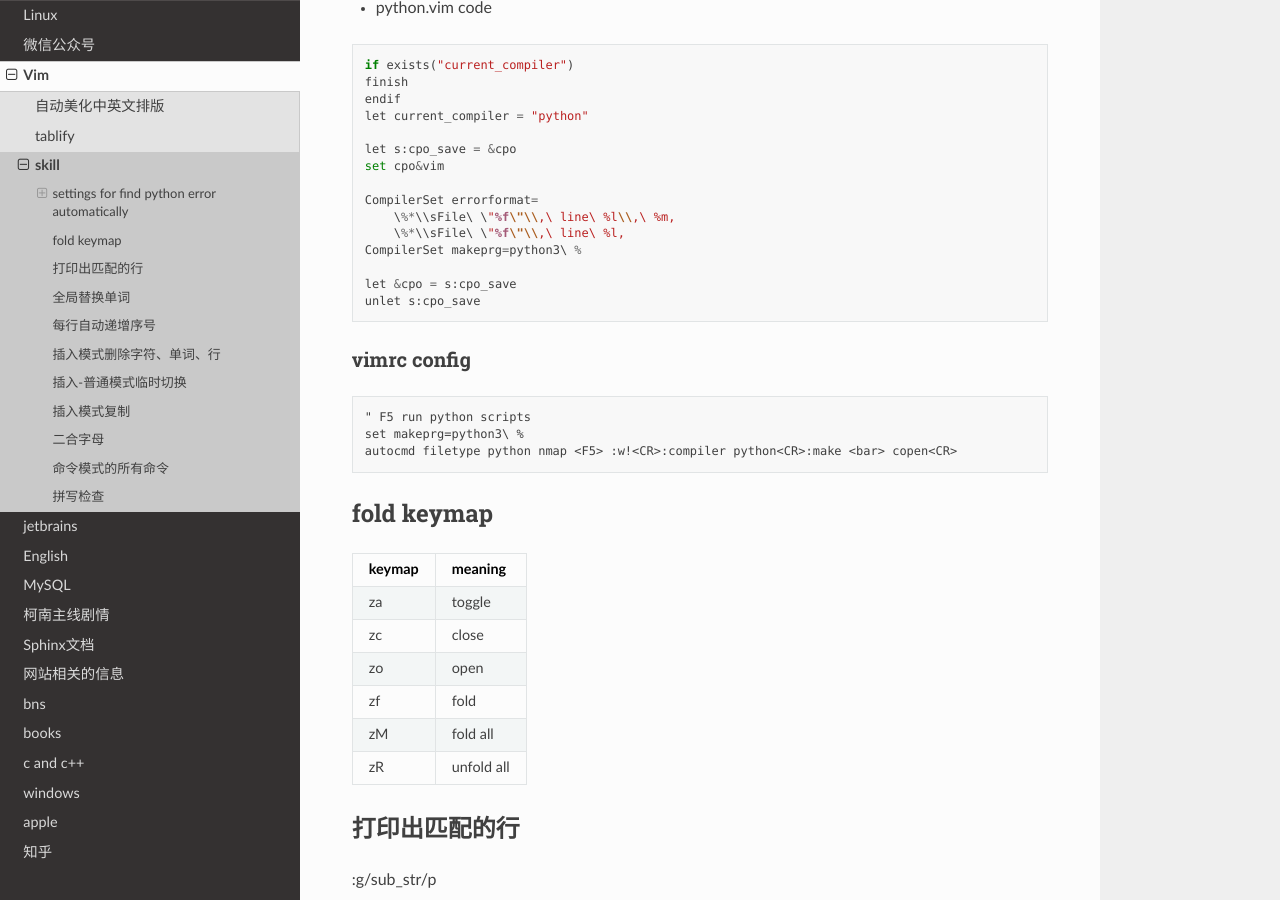
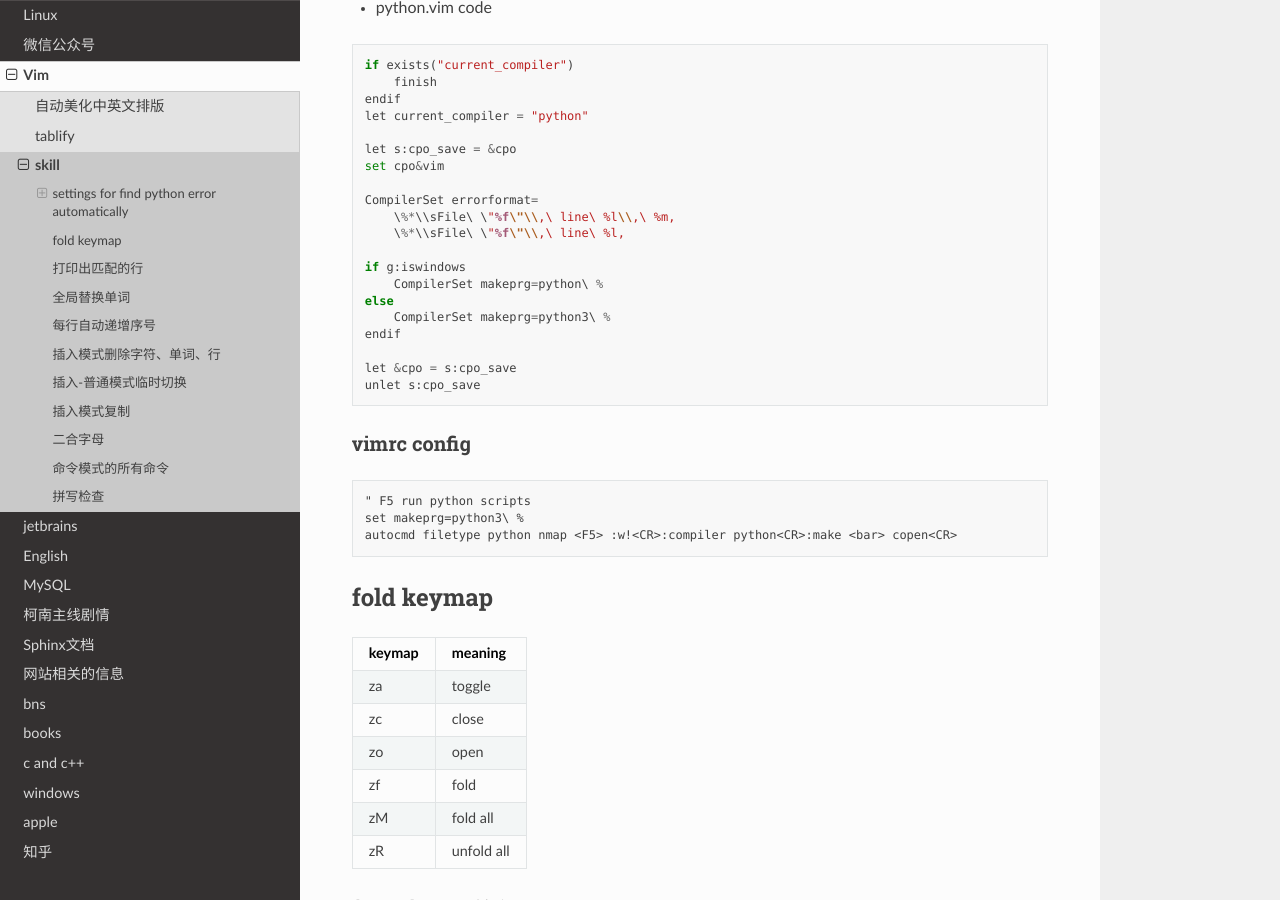
Before and after one commit to otfsenter/idlepig, a Sphinx documentation site: the page built from source/vim/skill.rst, in a window 1280 px wide and 900 px high, scrolled down 480 px. Built offline with Sphinx 7.4.7 and the Read the Docs theme 2.0.0, drawn with Linux system fonts in a browser that asks for light colours.

Commit message:
python find error auto 2

```diff
--- a/source/vim/skill.rst
+++ b/source/vim/skill.rst
@@ -29,7 +29,7 @@ custom python compiler
 .. code-block:: python
 
     if exists("current_compiler")
-    finish
+        finish
     endif
     let current_compiler = "python"
 
@@ -39,7 +39,12 @@ custom python compiler
     CompilerSet errorformat=
         \%*\\sFile\ \"%f\"\\,\ line\ %l\\,\ %m,
         \%*\\sFile\ \"%f\"\\,\ line\ %l,
-    CompilerSet makeprg=python3\ %
+
+    if g:iswindows
+        CompilerSet makeprg=python\ %
+    else
+        CompilerSet makeprg=python3\ %
+    endif
 
     let &cpo = s:cpo_save
     unlet s:cpo_save
```
